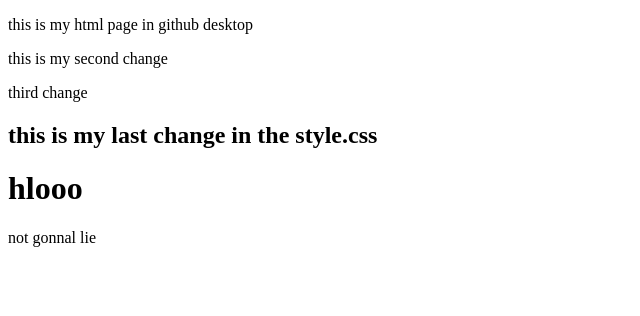
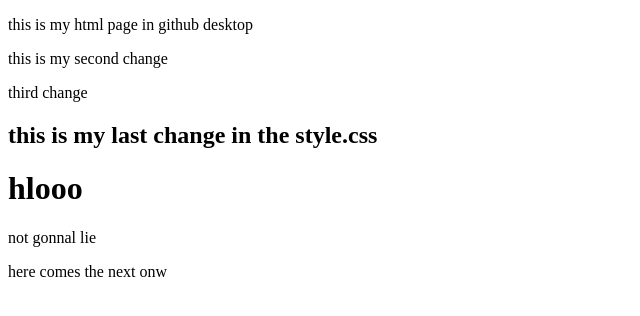
Before and after one commit to Neha874-ctrl/learngit, a plain HTML site: page index.html in a window 1280 px wide. Shown: the whole page, without its empty margins (0-640 px from the left). Drawn offline with Linux system fonts and the light colour scheme.

Commit message:
new para

```diff
--- a/index.html
+++ b/index.html
@@ -16,5 +16,9 @@
     <h1>hlooo</h1>
     <p>not gonnal lie </p>
 
+
+
+    <p>here comes the next onw</p>
+
 </body>
 </html>
```
